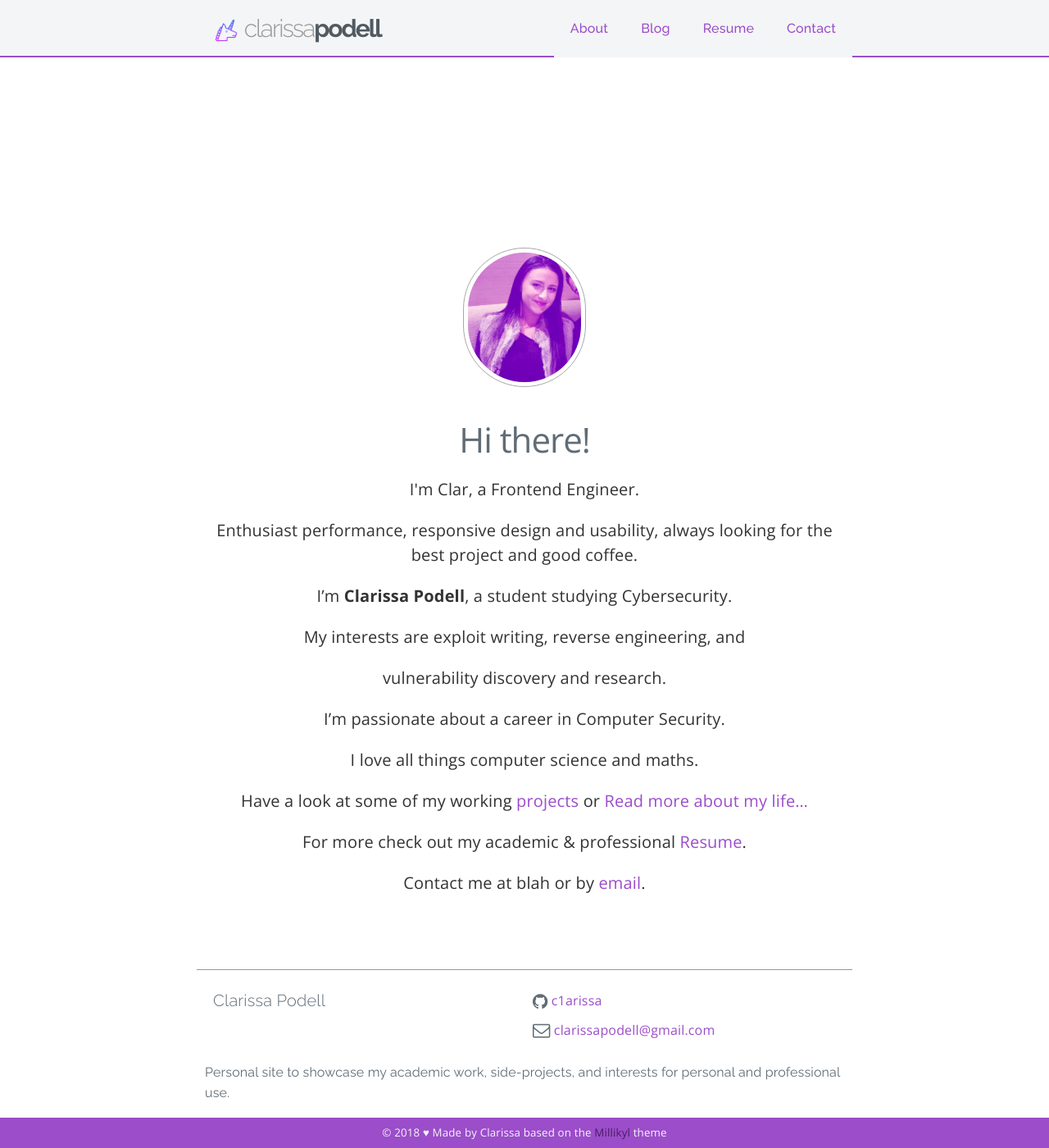
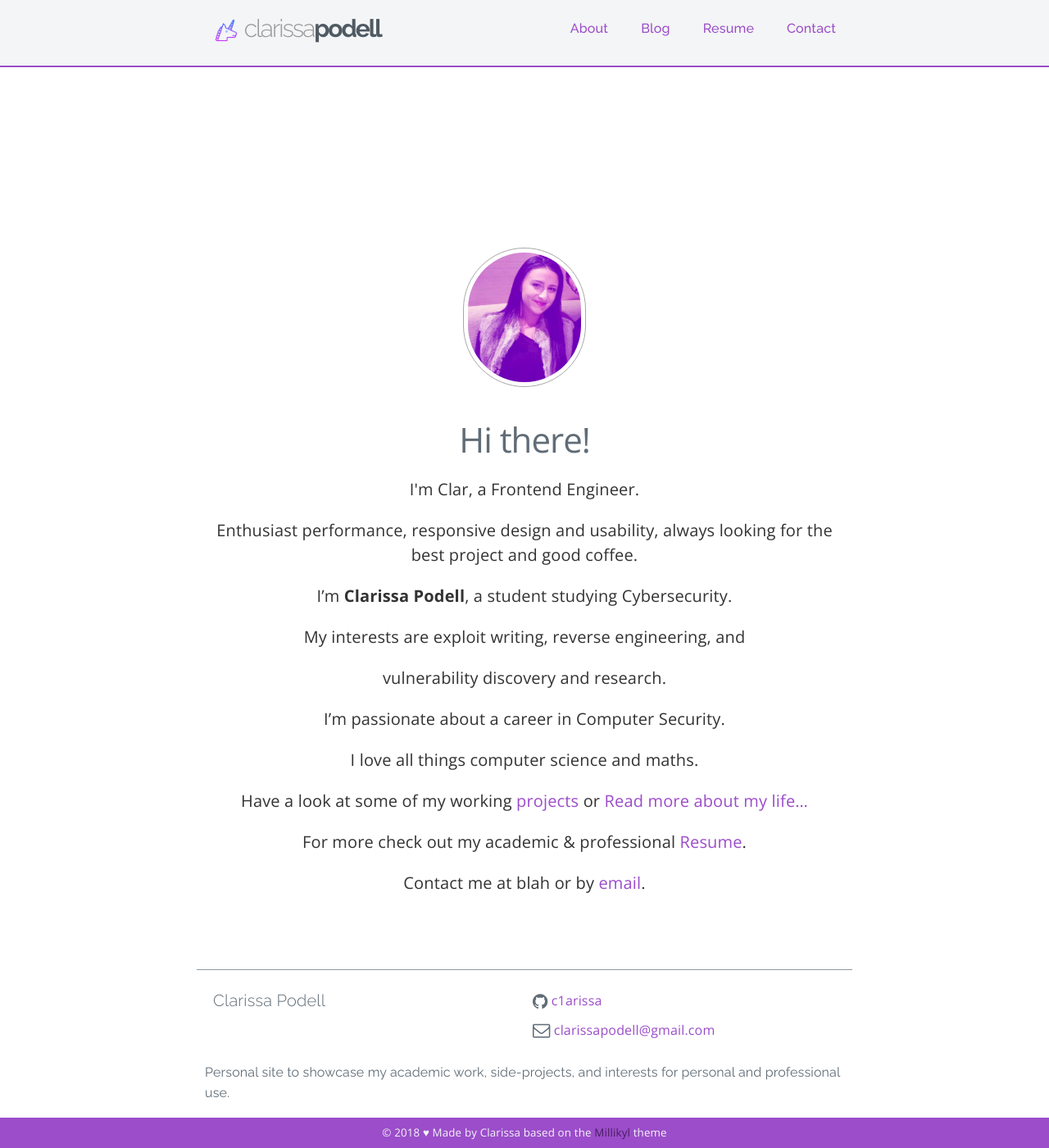
Before and after one commit to c1arissa/c1arissa.github.io, a Jekyll site: the page built from index.md, in a window 1280 px wide and 1400 px high. Shown: the whole window at 82% size. Built offline with Jekyll 4.4.1, drawn with Linux system fonts in a browser that asks for light colours; nearby versions of some CDN libraries.

Commit message:
Update _nav.scss

```diff
--- a/_sass/_nav.scss
+++ b/_sass/_nav.scss
@@ -140,7 +140,7 @@ nav {
 
 .navigation {
 	//height: 5.3rem;
-	height: $nav-height;
+	//height: $nav-height;
 	background: $nav-background;
 	// ----
 	position: fixed;
```
